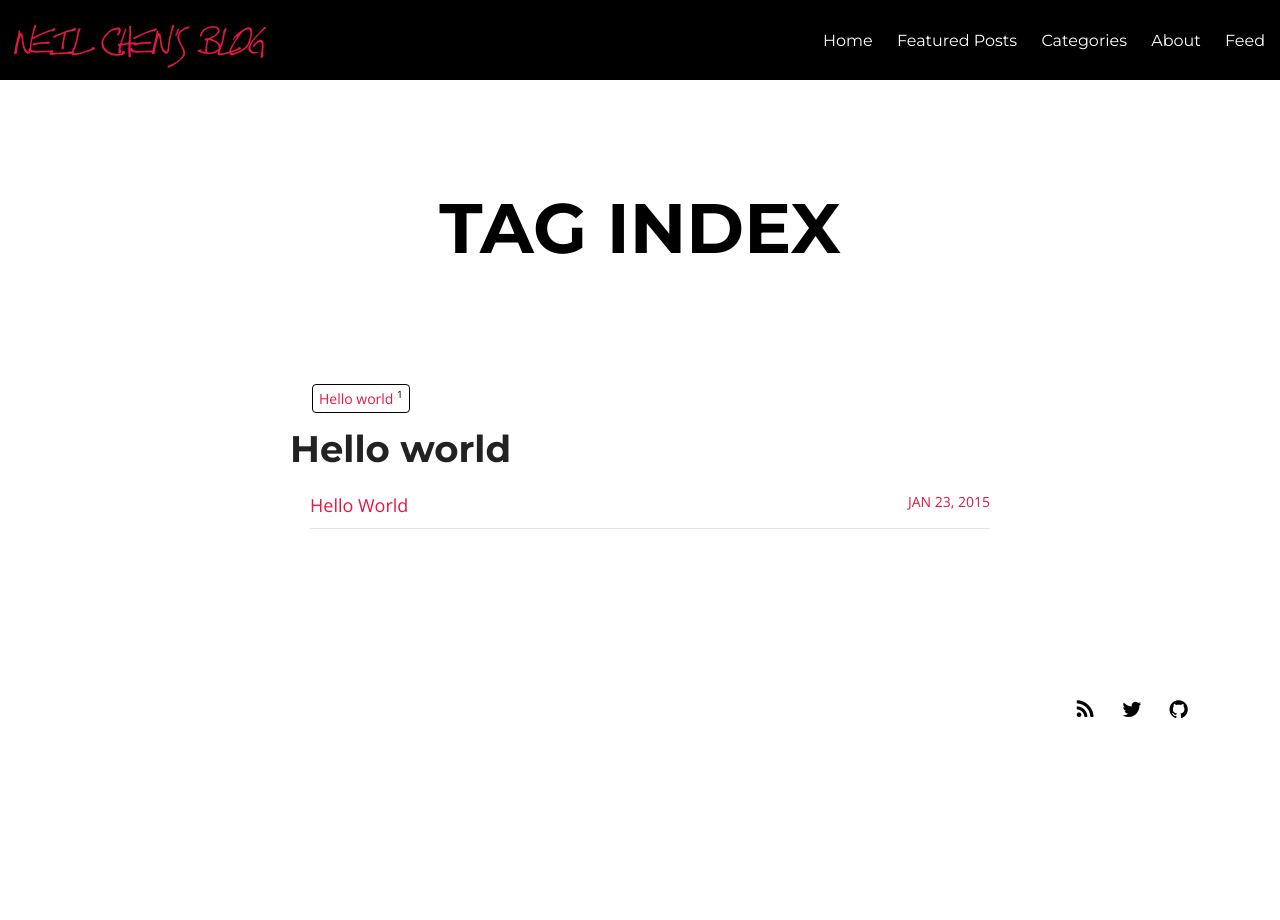
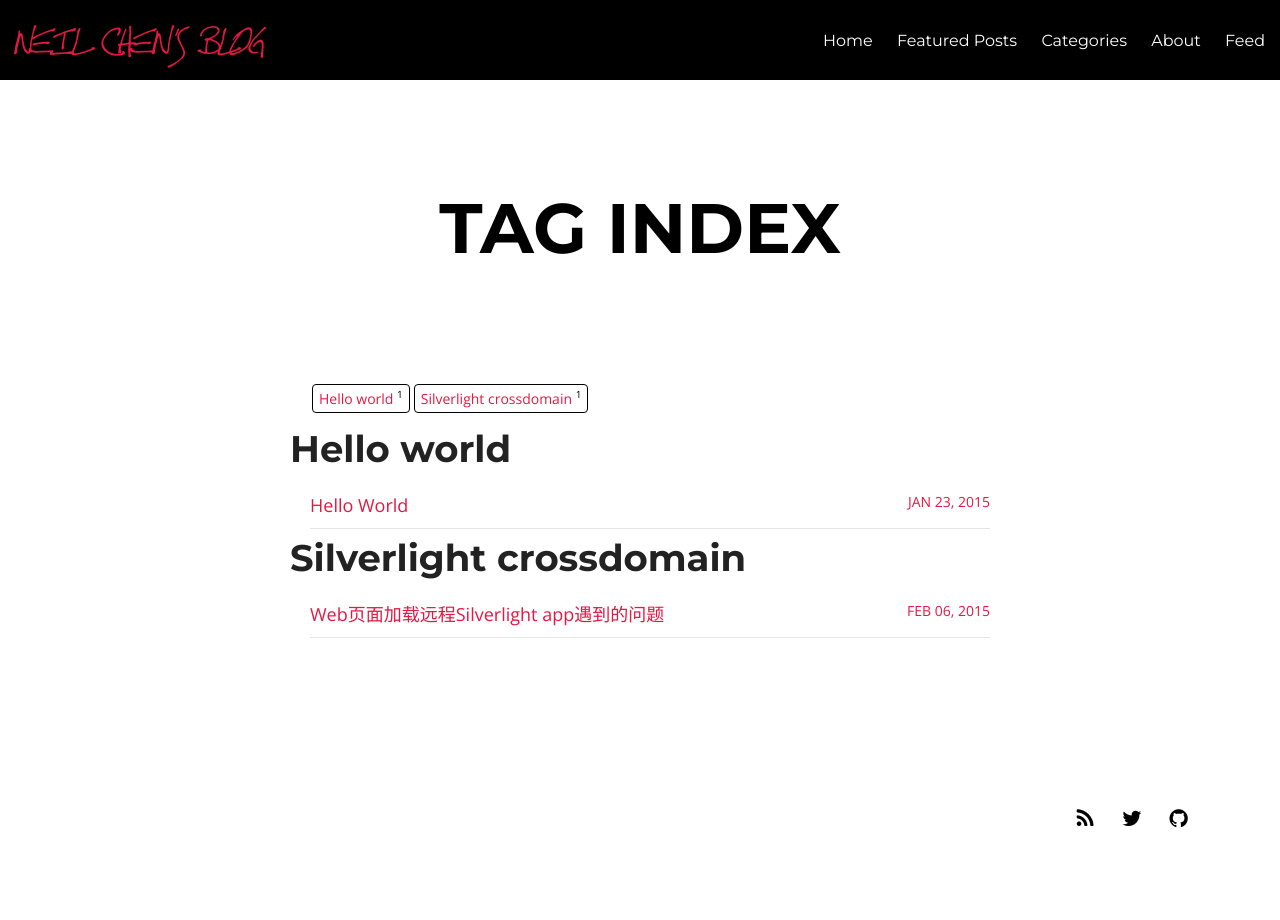
Before and after one commit to neilchencn/neilchencn.github.io, a Jekyll site: the page built from tags.html, in a window 1280 px wide. Built offline with Jekyll 4.4.1, drawn with Linux system fonts in a browser that asks for light colours; nearby versions of some CDN libraries.

Commit message:
modify post

```diff
--- a/_posts/2015-02-05-silverlight-crossdomian.md
+++ b/_posts/2015-02-05-silverlight-crossdomian.md
@@ -2,6 +2,12 @@
 layout: post
 title: Web页面加载远程Silverlight app遇到的问题
 date: 2015-02-05 16:32:51
+description: Web页面加载远程Silverlight app遇到的问题备忘
+headline:
+category: deployment
+tags: [silverlight crossdomain ]
+comments: true
+mathjax:
 ---
 ###概述
 
@@ -42,6 +48,8 @@ silverlight app在html页面中无法正常显示， 显示成一片空白，但
 
 
 这个属性在同域的情况下默认是true，但是在跨域的情况下默认为false。
+
+
 详情参考：[msnd doc 关于 enableHtmlAccess](https://msdn.microsoft.com/en-us/library/cc838264(VS.95).aspx)
 
 
```
